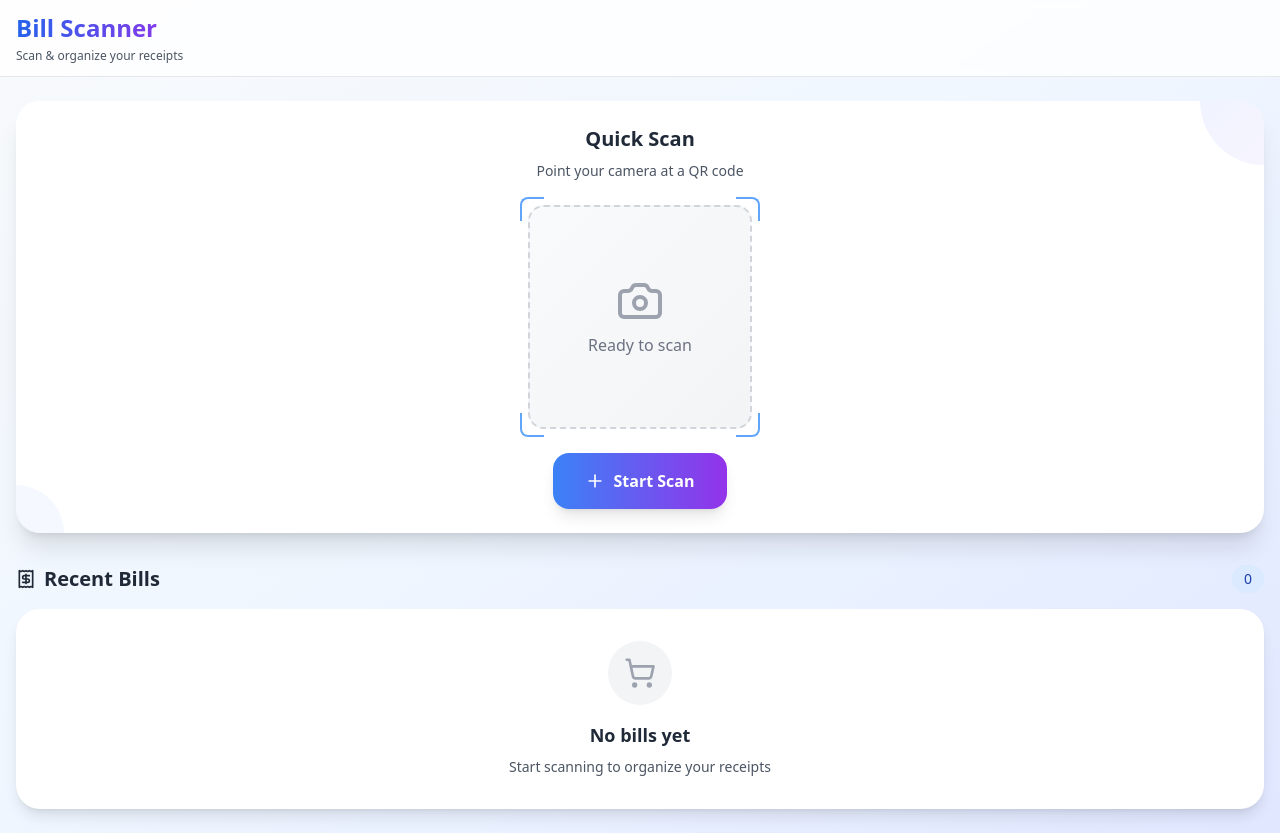
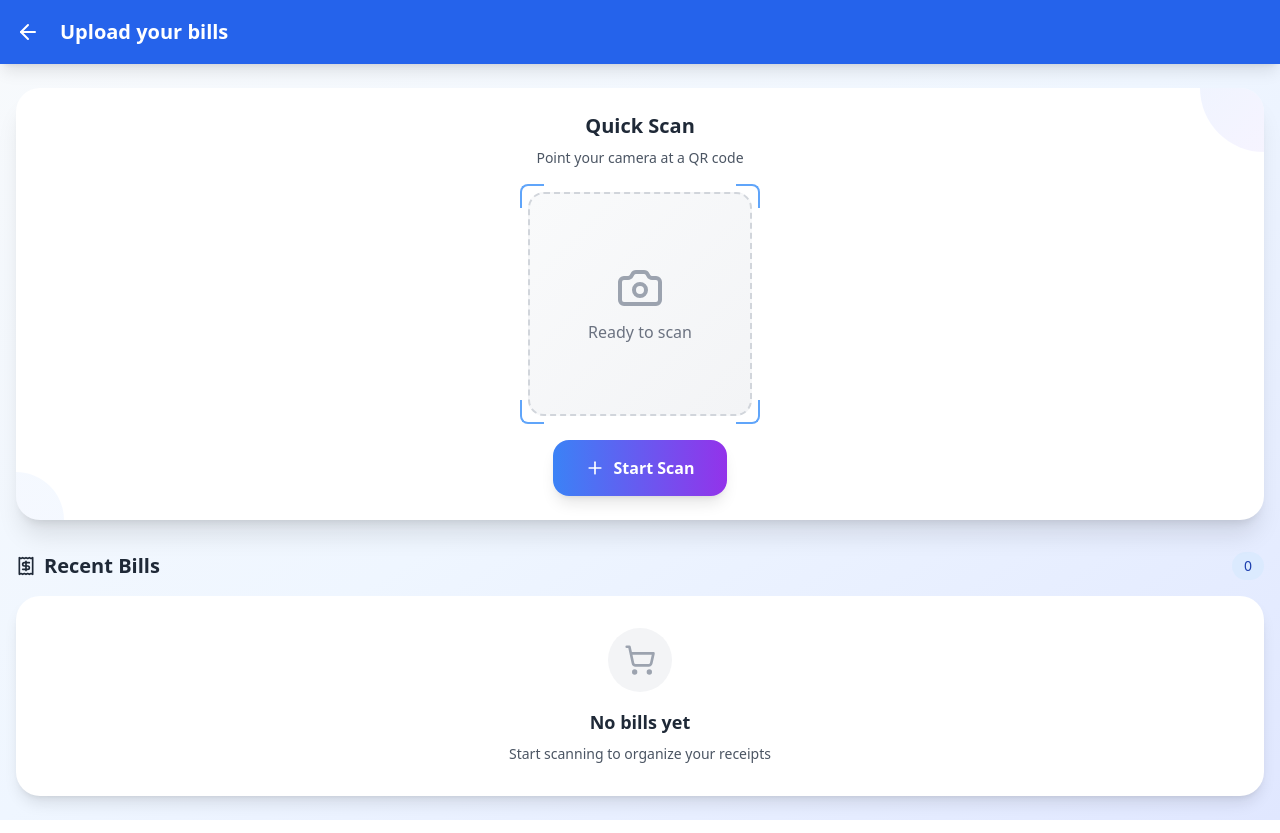
Before and after one commit to Santhosh292K/Shelly, a React (Vite) app in the folder client/: page /scanbill in a window 1280 px wide. Built offline with nearby package versions, Linux system fonts and the light colour scheme.

Commit message:
Updated back navigation in scanning pages

```diff
--- a/client/package.json
+++ b/client/package.json
@@ -22,7 +22,7 @@
     "react-dom": "^18.2.0",
     "react-icons": "^4.8.0",
     "react-rating-stars-component": "^2.2.0",
-    "react-router-dom": "^6.9.0",
+    "react-router-dom": "^6.30.1",
     "react-toastify": "^9.1.2",
     "tailwind-scrollbar-hide": "^1.1.7",
     "yup": "^1.0.2",
--- a/client/src/pages/ScanBillPage.jsx
+++ b/client/src/pages/ScanBillPage.jsx
@@ -1,7 +1,10 @@
 import React, { useState, useEffect } from 'react';
-import { Camera, Scan, ShoppingCart, Calendar, DollarSign, Store, Trash2, Eye, X, Plus, Receipt, ChevronRight } from 'lucide-react';
+import { useNavigate } from 'react-router-dom';
+
+import { Camera, Scan, ShoppingCart, Calendar, DollarSign, Store, Trash2, Eye, X, Plus, Receipt, ChevronRight, ArrowLeft } from 'lucide-react';
 
 const ScanBill = () => {
+  const navigate = useNavigate();
   const [isScanning, setIsScanning] = useState(false);
   const [bills, setBills] = useState([]);
   const [selectedBill, setSelectedBill] = useState(null);
@@ -97,18 +100,24 @@ const ScanBill = () => {
     });
   };
 
+  const handleBackClick = () => {
+    navigate(-1);
+
+  };
+
   return (
     <div className="min-h-screen bg-gradient-to-br from-slate-50 via-blue-50 to-indigo-100">
-      {/* Header */}
-      <div className="bg-white/80 backdrop-blur-sm border-b border-gray-200 sticky top-0 z-40">
+      {/* App Bar */}
+      <div className="bg-blue-600 text-white sticky top-0 z-50 shadow-lg">
         <div className="px-4 py-3">
           <div className="flex items-center">
-            <div>
-              <h1 className="text-xl sm:text-2xl font-bold bg-gradient-to-r from-blue-600 to-purple-600 bg-clip-text text-transparent">
-                Bill Scanner
-              </h1>
-              <p className="text-gray-600 text-xs mt-1">Scan & organize your receipts</p>
-            </div>
+            <button
+              onClick={handleBackClick}
+              className="p-2 -ml-2 mr-3 rounded-full hover:bg-blue-700 transition-colors"
+            >
+              <ArrowLeft className="w-6 h-6" />
+            </button>
+            <h1 className="text-xl font-semibold">Upload your bills</h1>
           </div>
         </div>
       </div>
--- a/client/src/pages/ScanProductPage.jsx
+++ b/client/src/pages/ScanProductPage.jsx
@@ -1,7 +1,9 @@
-import React, { useState, useRef, useEffect } from 'react';
-import { Camera, Leaf, ShoppingCart, AlertCircle, Recycle, TrendingDown, Star, Receipt } from 'lucide-react';
+import React, { useState, useRef, useEffect} from 'react';
+import { useNavigate } from 'react-router-dom';
+import { Camera, Leaf, ShoppingCart, AlertCircle, Recycle, TrendingDown, Star, Receipt, ArrowLeft } from 'lucide-react';
 
 const ScanProduct = () => {
+  const navigate = useNavigate();
   const [isScanning, setIsScanning] = useState(false);
   const [scannedCode, setScannedCode] = useState('');
   const [productData, setProductData] = useState(null);
@@ -100,7 +102,6 @@ const ScanProduct = () => {
       greenAlternatives: []
     }
   };
-
   // Start camera for scanning
   const startScanning = async () => {
     try {
@@ -299,12 +300,16 @@ const ScanProduct = () => {
     return (
       <div className="min-h-screen bg-gray-50 flex flex-col">
         {/* Header */}
-        <div className="bg-white shadow-sm px-6 py-4">
+        <div className="bg-blue-600 px-6 py-4">
           <div className="flex items-center gap-3">
-            <Leaf className="text-green-600" size={24} />
+            <button
+              onClick={() => navigate(-1)}
+              className="text-white hover:text-blue-100 transition-colors"
+            >
+              <ArrowLeft size={24} />
+            </button>
             <div>
-              <h1 className="text-xl font-semibold text-gray-800">EcoScan</h1>
-              <p className="text-sm text-gray-600">Scan & organize your products</p>
+              <h1 className="text-xl font-semibold text-white">Scan Products</h1>
             </div>
           </div>
         </div>
@@ -513,19 +518,17 @@ const ScanProduct = () => {
   return (
     <div className="min-h-screen bg-gray-50">
       {/* Header */}
-      <div className="bg-white shadow-sm px-6 py-4">
+      <div className="bg-blue-600 px-6 py-4">
         <div className="flex items-center gap-3">
           <button
-            onClick={() => {
-              setProductData(null);
-              setScannedCode('');
-            }}
-            className="text-blue-600 hover:text-blue-700"
+            onClick={() => navigate(-1)}
+            className="text-white hover:text-blue-100 transition-colors"
           >
-            ← Back
+            <ArrowLeft size={24} />
           </button>
           <div>
-            <h1 className="text-xl font-semibold text-gray-800">Product Details</h1>
+            <h1 className="text-xl font-semibold text-white">Product Details</h1>
+            <p className="text-sm text-blue-100">Carbon footprint analysis</p>
           </div>
         </div>
       </div>
```
Also changed, not shown: 1 other file (tests, documents, lock files or other folders).
